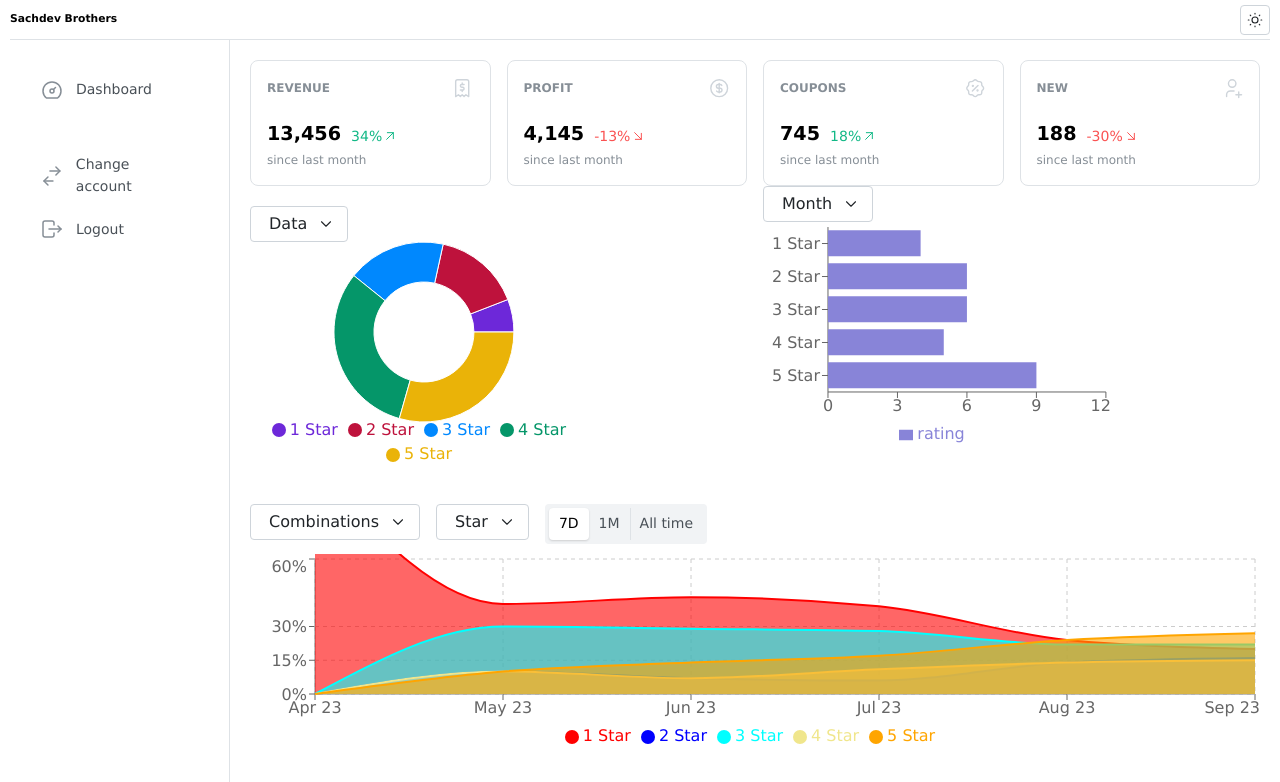
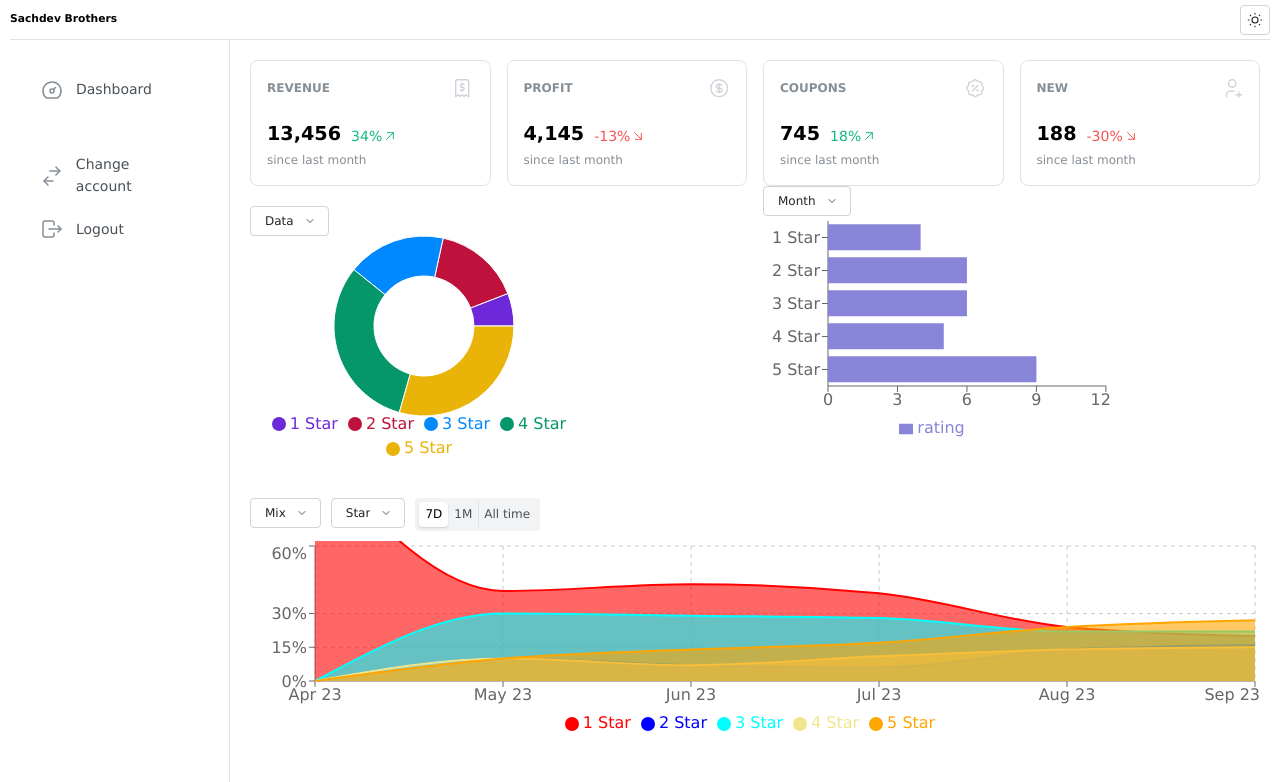
Before and after one commit to hyperingenious/sachdev-analytics, a React (Vite) app: page /dashboard in a window 1280 px wide. Shown: the top 782 px of the page. Built offline with nearby package versions, Linux system fonts and the light colour scheme.

Commit message:
minor UI modification

```diff
--- a/src/components/Dropdown.jsx
+++ b/src/components/Dropdown.jsx
@@ -11,18 +11,25 @@ export function Dropdown({ name, dropdownOptions, onClick, argOptions }) {
     >
       <Menu.Target>
         <Button
+          size="xs"
           variant="default"
-          color="rgba(255, 255, 255, 1)"
-          // style={{ boxShadow: "var(--mantine-shadow-md)" }}
+          style={{
+            fontSize: "12px",
+            fontWeight: "normal",
+          }}
           rightSection={
             <IconChevronDown
-              style={{ width: rem(18), height: rem(18) }}
+              style={{
+                paddingRight: "0 !important",
+                width: rem(12),
+                height: rem(12),
+              }}
               stroke={1.5}
             />
           }
           pr={12}
         >
-          <Text>{name}</Text>
+          {name}
         </Button>
       </Menu.Target>
       <Menu.Dropdown
--- a/src/components/SegmentedButton.jsx
+++ b/src/components/SegmentedButton.jsx
@@ -3,6 +3,7 @@ import { SegmentedControl } from "@mantine/core";
 function SegmentedButton({ onChange }) {
   return (
     <SegmentedControl
+    size="xs"
       onChange={onChange} // format:  (arg) => dispatch(changeDataAsPerTime(arg))
       data={[
         { label: "7D", value: "7-day-time" },
--- a/src/components/dashboard/LineGraph.jsx
+++ b/src/components/dashboard/LineGraph.jsx
@@ -16,7 +16,7 @@ import {
   changeIndividualStarFilter,
 } from "../../redux/filterLineGraphSlice";
 import { Dropdown } from "../Dropdown";
-import { SegmentedControl } from "@mantine/core";
+import SegmentedButton from "../SegmentedButton";
 
 function LineGraph() {
   const dispatch = useDispatch();
@@ -69,11 +69,11 @@ function LineGraphFilterBar({ dispatch }) {
       style={{
         marginBottom: "var(--mantine-spacing-xs)",
         display: "flex",
-        gap: "var(--mantine-spacing-md)",
+        gap: "var(--mantine-spacing-xs)",
       }}
     >
       <Dropdown
-        name={"Combinations"}
+        name={"Mix"}
         dropdownOptions={filterCombinations}
         argOptions={filterCombinations}
         onClick={(arg) => dispatch(changeCombinationFilter(arg))}
@@ -84,15 +84,7 @@ function LineGraphFilterBar({ dispatch }) {
         argOptions={[1, 2, 3, 4, 5]}
         onClick={(arg) => dispatch(changeIndividualStarFilter(arg))}
       />
-      <SegmentedControl
-
-        onChange={(arg) => dispatch(changeDataAsPerTime(arg))}
-        data={[
-          { label: "7D", value: "7-day-time" },
-          { label: "1M", value: "30-day-time" },
-          { label: "All time", value: "all-time" },
-        ]}
-      />
+      <SegmentedButton onChange={(arg) => dispatch(changeDataAsPerTime(arg))} />
     </div>
   );
 }
```
